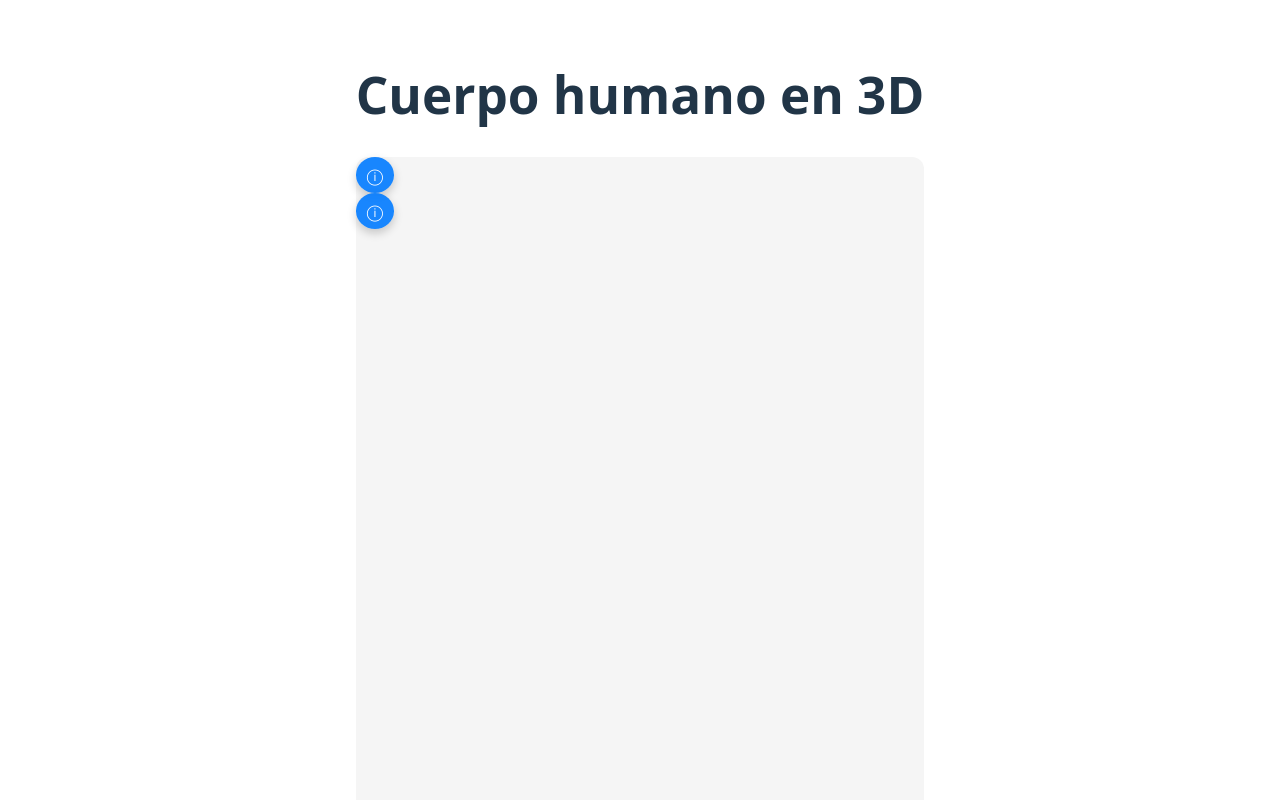
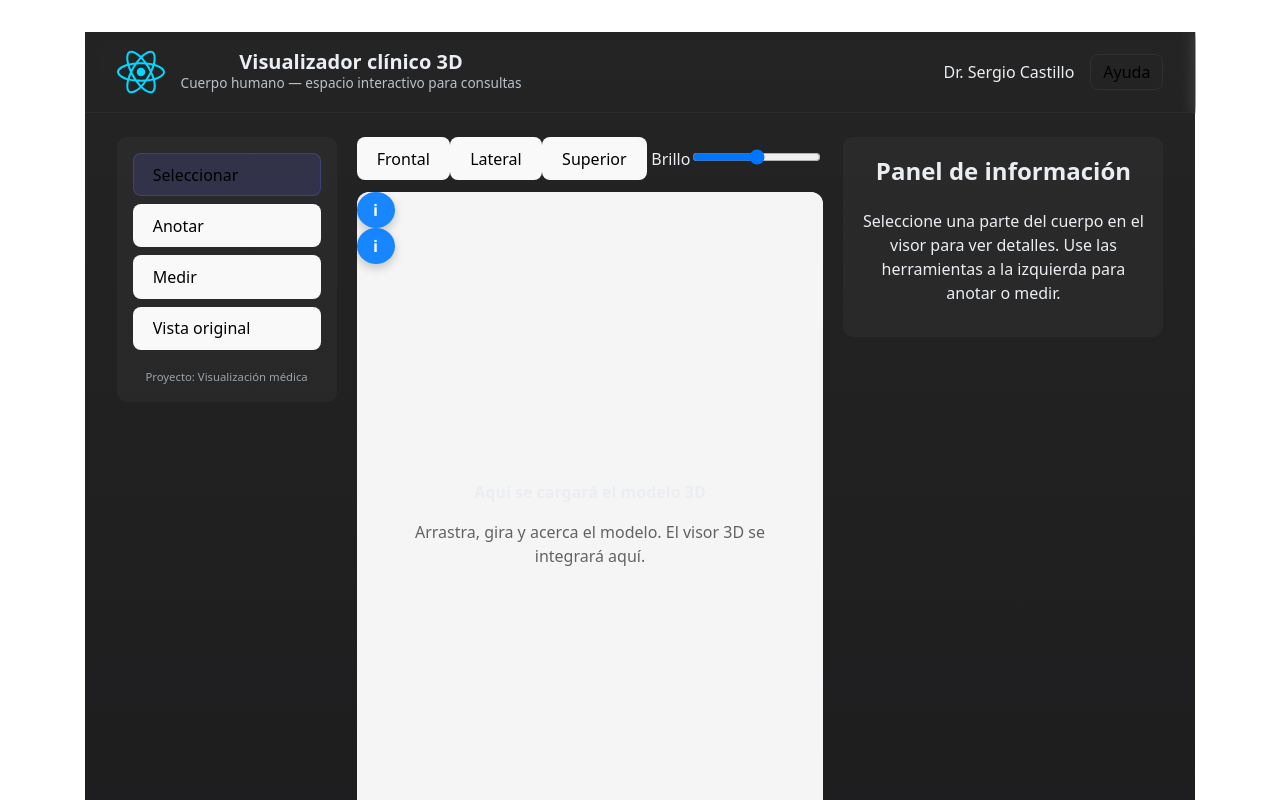
Before and after one commit to renzovergarag/prototipo-human-3d, a React (Vite) app: page / in a window 1280 px wide. Shown: the top 800 px of the page. Built offline with nearby package versions, Linux system fonts and the light colour scheme.

Commit message:
UI: layout profesional para visor 3D y panel de información

```diff
--- a/src/App.css
+++ b/src/App.css
@@ -105,3 +105,76 @@
     color: black;
     box-shadow: 0 10px 30px rgba(0, 0, 0, 0.3);
 }
+
+/* New layout styles */
+.app-root {
+    min-height: 100vh;
+    display: flex;
+    flex-direction: column;
+    background: linear-gradient(180deg, rgba(36,36,36,1) 0%, rgba(28,28,30,1) 100%);
+    color: #eaeef2;
+}
+
+.topbar {
+    display: flex;
+    justify-content: space-between;
+    align-items: center;
+    padding: 1rem 2rem;
+    border-bottom: 1px solid rgba(255,255,255,0.04);
+    backdrop-filter: blur(6px);
+}
+
+.brand {
+    display: flex;
+    gap: 1rem;
+    align-items: center;
+}
+.brand-logo { width: 48px; height: 48px; }
+.title { margin: 0; font-size: 1.25rem; }
+.subtitle { margin: 0; font-size: 0.85rem; color: #b8c2cc; }
+
+.top-actions { display:flex; gap:1rem; align-items:center; }
+.ghost { background: transparent; border: 1px solid rgba(255,255,255,0.06); padding: 0.4rem 0.75rem; border-radius: 8px; }
+
+.content-grid {
+    display: grid;
+    grid-template-columns: 220px 1fr 320px;
+    gap: 1.25rem;
+    align-items: start;
+    padding: 1.5rem 2rem;
+}
+
+.sidebar {
+    background: rgba(255,255,255,0.03);
+    padding: 1rem;
+    border-radius: 10px;
+    height: fit-content;
+}
+.sidebar nav { display:flex; flex-direction: column; gap: 0.5rem; }
+.sidebar button { width:100%; text-align:left; }
+.sidebar button.active { background: rgba(100,108,255,0.15); border-color: rgba(100,108,255,0.25); }
+.sidebar-footer { margin-top: 1rem; color: #98a3ad; font-size: 0.85rem; }
+
+.viewer-area { background: transparent; }
+.viewer-toolbar { display:flex; justify-content:space-between; align-items:center; margin-bottom:0.75rem; }
+.viewer-wrapper { position: relative; border-radius: 12px; overflow: hidden; background: linear-gradient(180deg,#f6f7fb 0%, #e9eef5 100%); height: 680px; display:flex; align-items:center; justify-content:center; }
+.model-viewer { width:100%; height:100%; display:block; }
+
+.viewer-placeholder { position:absolute; inset:0; display:flex; align-items:center; justify-content:center; pointer-events:none; }
+.placeholder-inner { text-align:center; background: rgba(255,255,255,0.02); padding: 1rem 1.5rem; border-radius: 10px; }
+.muted { color: rgba(0,0,0,0.6); }
+
+.info-panel { background: rgba(255,255,255,0.03); padding: 1rem; border-radius: 10px; height: fit-content; }
+.info-panel h2 { margin-top:0; }
+
+.hint { color: #9aa6b2; }
+
+.footer { padding: 1rem 2rem; text-align:center; color: #93a0ab; border-top: 1px solid rgba(255,255,255,0.03); margin-top: auto; }
+
+@media (max-width: 980px) {
+    .content-grid { grid-template-columns: 1fr; padding: 1rem; }
+    .info-panel { order: 3; }
+    .sidebar { order: 1; }
+    .viewer-area { order: 2; }
+    .viewer-wrapper { height: 520px; }
+}
--- a/src/App.jsx
+++ b/src/App.jsx
@@ -1,8 +1,10 @@
 import "./App.css";
 import { useState } from "react";
+import logo from "./assets/react.svg";
 
 function App() {
     const [info, setInfo] = useState(null);
+    const [selectedTool, setSelectedTool] = useState("select");
 
     function openInfo(part) {
         setInfo(part);
@@ -11,38 +13,106 @@ function App() {
         setInfo(null);
     }
 
-    // Minimal, clean component rendering the model-viewer element.
-    // Use an absolute path that Vite serves from the dev server: /src/assets/modelo.glb
+    function resetView() {
+        // Placeholder: hook para resetear la cámara cuando agreguemos el renderizador 3D
+        console.log("Reset view (stub)");
+    }
+
     return (
-        <main>
-            <h1>Cuerpo humano en 3D</h1>
+        <div className="app-root">
+            <header className="topbar">
+                <div className="brand">
+                    <img src={logo} alt="logo" className="brand-logo" />
+                    <div>
+                        <h1 className="title">Visualizador clínico 3D</h1>
+                        <p className="subtitle">Cuerpo humano — espacio interactivo para consultas</p>
+                    </div>
+                </div>
+                <div className="top-actions">
+                    <div className="doctor">Dr. Sergio Castillo</div>
+                    <button className="ghost">Ayuda</button>
+                </div>
+            </header>
+
+            <div className="content-grid">
+                <aside className="sidebar">
+                    <nav aria-label="Herramientas">
+                        <button className={selectedTool === "select" ? "active" : ""} onClick={() => setSelectedTool("select")}>Seleccionar</button>
+                        <button className={selectedTool === "annotate" ? "active" : ""} onClick={() => setSelectedTool("annotate")}>Anotar</button>
+                        <button className={selectedTool === "measure" ? "active" : ""} onClick={() => setSelectedTool("measure")}>Medir</button>
+                        <button onClick={resetView}>Vista original</button>
+                    </nav>
+
+                    <div className="sidebar-footer">
+                        <small>Proyecto: Visualización médica</small>
+                    </div>
+                </aside>
+
+                <main className="viewer-area">
+                    <div className="viewer-toolbar">
+                        <div className="presets">
+                            <button>Frontal</button>
+                            <button>Lateral</button>
+                            <button>Superior</button>
+                        </div>
+                        <div className="viewer-controls">
+                            <label className="control">
+                                Brillo
+                                <input type="range" min="0" max="2" step="0.1" defaultValue="1" />
+                            </label>
+                        </div>
+                    </div>
+
                     <div className="viewer-wrapper">
-                {/* model-viewer is loaded globally from index.html */}
+                        {/* Mantener la etiqueta model-viewer para cuando añadamos el componente real; por ahora sirve de placeholder */}
                         <model-viewer src="/src/assets/modelo.glb" alt="Modelo 3D" camera-controls auto-rotate exposure="1" ar className="model-viewer">
-                    {/* Hotspot para la cabeza (ajusta data-position) */}
                             <button slot="hotspot-head" data-position="0 1 0.2" data-normal="0 0 1" className="hotspot" onClick={() => openInfo("Cabeza")} aria-label="Información cabeza">
-                        ⓘ
+                                ℹ
                             </button>
-
-                    {/* Hotspot para el torso (ajusta data-position) */}
                             <button slot="hotspot-torso" data-position="0 0.6 0.15" data-normal="0 0 1" className="hotspot" onClick={() => openInfo("Torso")} aria-label="Información torso">
-                        ⓘ
+                                ℹ
                             </button>
                         </model-viewer>
+
+                        <div className="viewer-placeholder" aria-hidden={false}>
+                            <div className="placeholder-inner">
+                                <strong>Aquí se cargará el modelo 3D</strong>
+                                <p className="muted">Arrastra, gira y acerca el modelo. El visor 3D se integrará aquí.</p>
+                            </div>
+                        </div>
                     </div>
 
-            <p className="hint">Usa el ratón/tacto para rotar y acercar el modelo.</p>
+                    <p className="hint">Usa el ratón o la pantalla táctil para interactuar con el modelo.</p>
+                </main>
+
+                <aside className="info-panel" aria-live="polite">
+                    {info ? (
+                        <section>
+                            <h2>{info}</h2>
+                            <p>Información clínica y anotaciones para <strong>{info}</strong>. Aquí podrá añadirse texto detallado, imágenes, enlaces y referencias médicas.</p>
+                            <button onClick={closeInfo}>Cerrar</button>
+                        </section>
+                    ) : (
+                        <section>
+                            <h2>Panel de información</h2>
+                            <p>Seleccione una parte del cuerpo en el visor para ver detalles. Use las herramientas a la izquierda para anotar o medir.</p>
+                        </section>
+                    )}
+                </aside>
+            </div>
 
             {info && (
                 <div className="modal-overlay" onClick={closeInfo}>
                     <div className="modal" onClick={(e) => e.stopPropagation()}>
                         <h2>{info}</h2>
-                        <p>Información sobre la parte seleccionada. Aquí puedes mostrar texto, imágenes o enlaces específicos para {info}.</p>
+                        <p>Información sobre la parte seleccionada. Aquí puede añadirse contenido clínico.</p>
                         <button onClick={closeInfo}>Cerrar</button>
                     </div>
                 </div>
             )}
-        </main>
+
+            <footer className="footer">© {new Date().getFullYear()} Consultorio · Visualizador 3D</footer>
+        </div>
     );
 }
 
```
Also changed, not shown: package.json (+6 -1 lines), 1 other file (tests, documents, lock files or other folders). Lines whose indentation alone changed are shown as unchanged.
